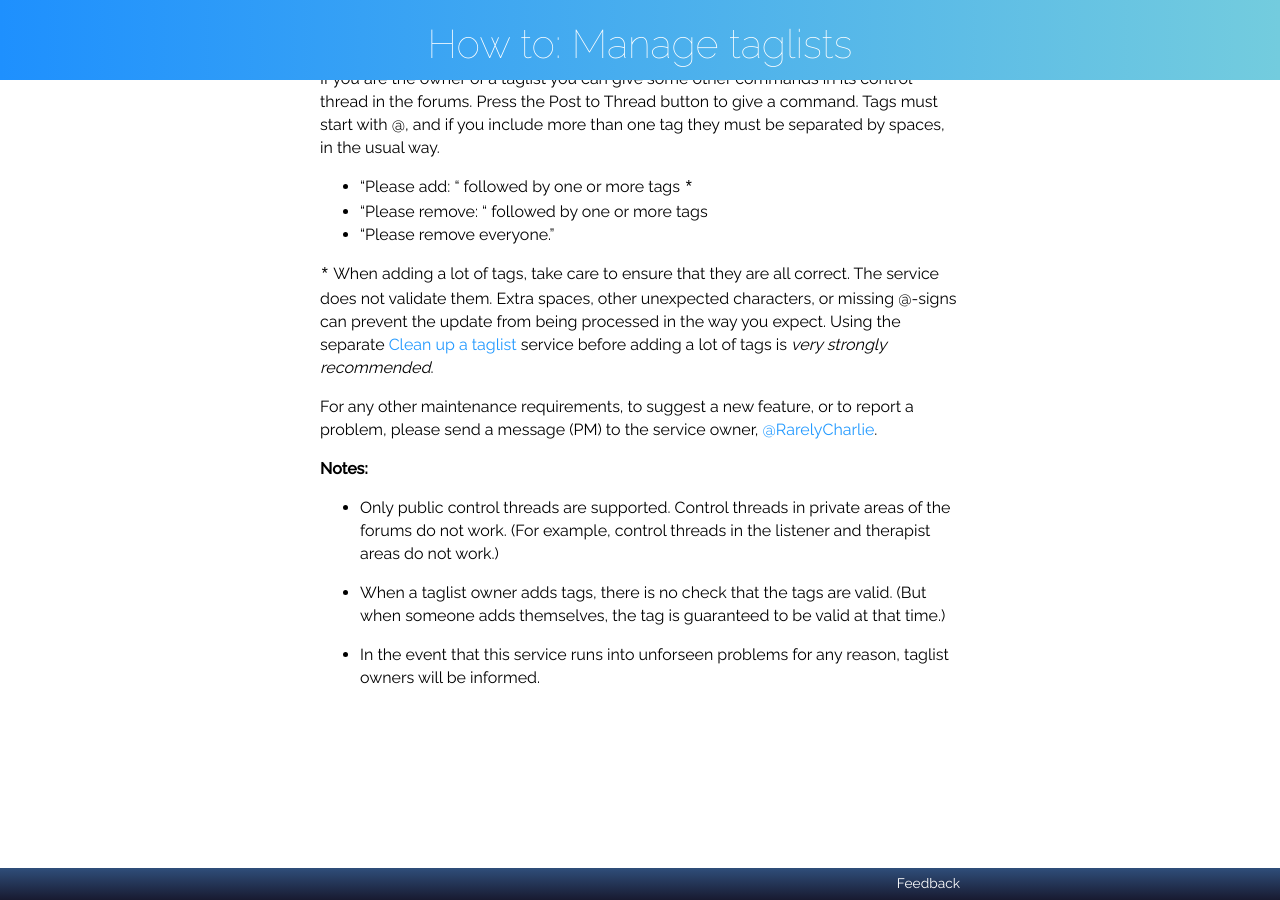
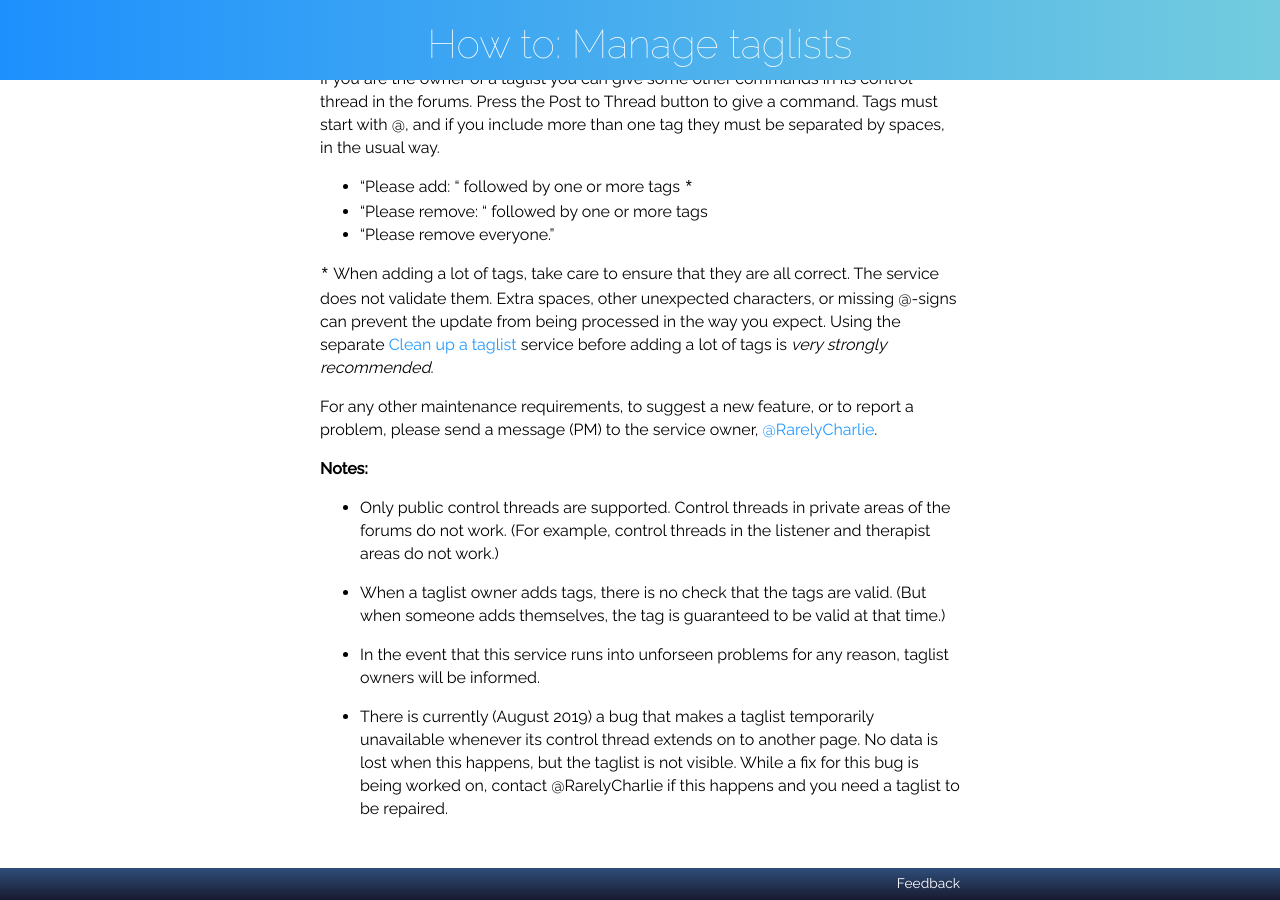
Before and after one commit to RarelyCharlie/rarelycharlie.github.io, a Jekyll site: the page built from _howto/taglist.md, in a window 1280 px wide and 900 px high, scrolled down 795 px. Built offline with Jekyll 4.4.1, drawn with Linux system fonts in a browser that asks for light colours.

Commit message:
notify bug

```diff
--- a/_howto/taglist.md
+++ b/_howto/taglist.md
@@ -46,3 +46,5 @@ For any other maintenance requirements, to suggest a new feature, or to report a
  - When a taglist owner adds tags, there is no check that the tags are valid. (But when someone adds themselves, the tag is guaranteed to be valid at that time.)
 
  - In the event that this service runs into unforseen problems for any reason, taglist owners will be informed.
+
+ - There is currently (August 2019) a bug that makes a taglist temporarily unavailable whenever its control thread extends on to another page. No data is lost when this happens, but the taglist is not visible. While a fix for this bug is being worked on, contact @RarelyCharlie if this happens and you need a taglist to be repaired.
```
